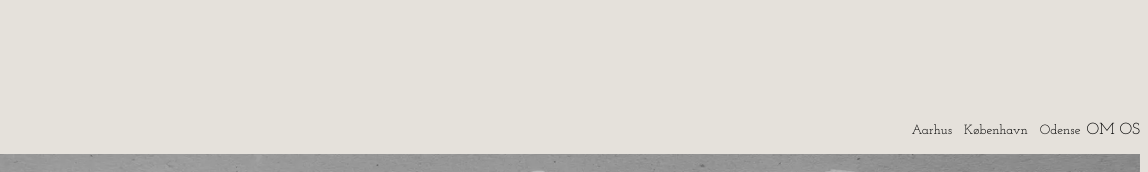
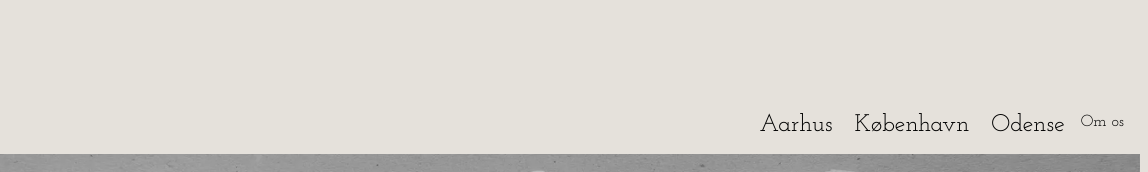
Before and after one commit to cupcakestudio/noodle_passion, a plain HTML site: page index.html in a window 1280 px wide. Shown: the top 172 px of the page, 132-1280 px from the left. Drawn offline with Linux system fonts and the light colour scheme; no server answers.

Commit message:
logo størrelse

```diff
--- a/index.html
+++ b/index.html
@@ -126,7 +126,6 @@ top: 2.5rem;
     width: 100%;
     text-align: center;
     z-index: 2;
-
   }
 
   /* Dette gør at hamburger menuen skifter fra 3 sterger til et kryds når menuen er synlig*/
@@ -259,6 +258,11 @@ margin:16px 0;
         .nav-menu{
           display: flex;
           flex-direction: row;
+           margin-right: 1rem;
+           gap: 10px;
+        }
+        .nav-menu button {
+          font-size: 1.5rem;
         }
 
         .filteringsknapper {
@@ -279,6 +283,9 @@ margin:16px 0;
         .splash_tekst {
           margin-bottom: 3rem;
         }
+          .logo_header {
+            width: 25rem;
+          }
       }
       @media (min-width: 875px) {
           .billede_popup {
@@ -479,7 +486,7 @@ footer {
         <li><button data-by="aarhus">Aarhus</button></li>
         <li> <button data-by="kbh" class="vælg">København</button></li>
         <li><button data-by="odense">Odense</button></li>
-        <li><a href="om_os.html">OM OS</a></li>
+        <li><a href="om_os.html">Om os</a></li>
      </ul>
      <div class="hamburger">
       <span class="bar"></span>
--- a/om_os.css
+++ b/om_os.css
@@ -168,6 +168,11 @@ footer {
     display: flex;
     flex-direction: row;
     gap: 10px;
+    margin-right: 1rem;
+  }
+
+  .nav-menu button {
+    font-size: 1.5rem;
   }
 
   .filteringsknapper {
```
